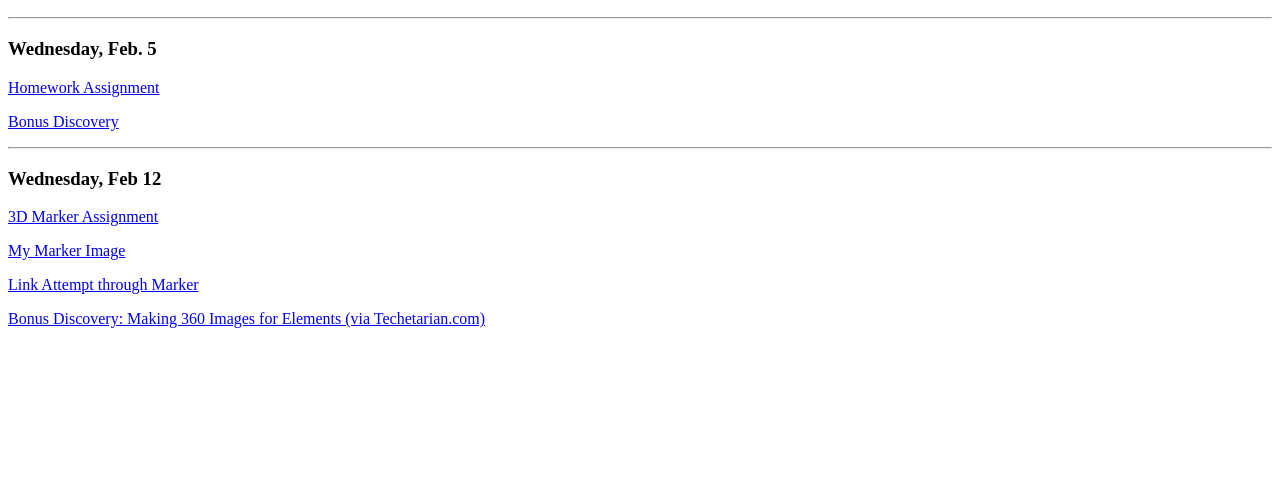
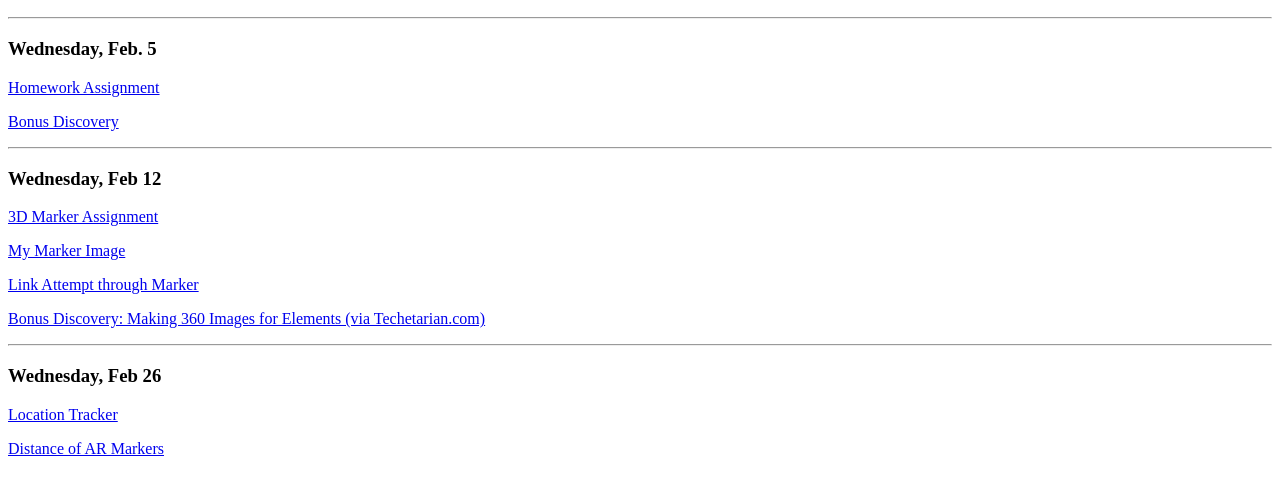
Before and after one commit to vgrinthal/VRSpring2020, a plain HTML site: page index.html in a window 1280 px wide. Shown: the part 96-588 px from the top of the page. Drawn offline with Linux system fonts and the light colour scheme.

Commit message:
Update index.html

```diff
--- a/index.html
+++ b/index.html
@@ -16,6 +16,10 @@
 	<p><a href="templates/data/PantherMarker.png">My Marker Image</a>
 	<p><a href="templates/3DMarkerLinkAttempt.html">Link Attempt through Marker</a></p>
 	<p><a href="https://www.techetarian.com/2017/03/how-to-create-360-image-in-adobe.html">Bonus Discovery: Making 360 Images for Elements (via Techetarian.com)</a></p>
+	<hr>
+	<h3>Wednesday, Feb 26</h3>
+	<p><a href="templates/location.html">Location Tracker</a></p>
+	<p><a href="templates/Distance.html">Distance of AR Markers</a></p>
 
 </body>
 </html>
```
